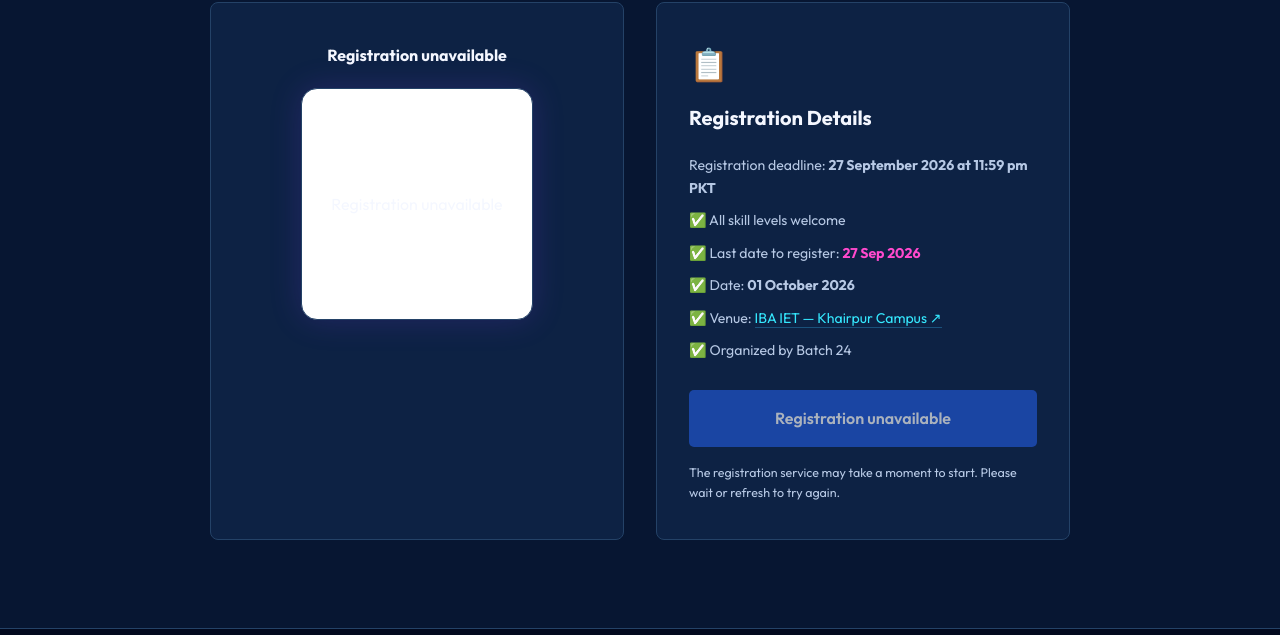
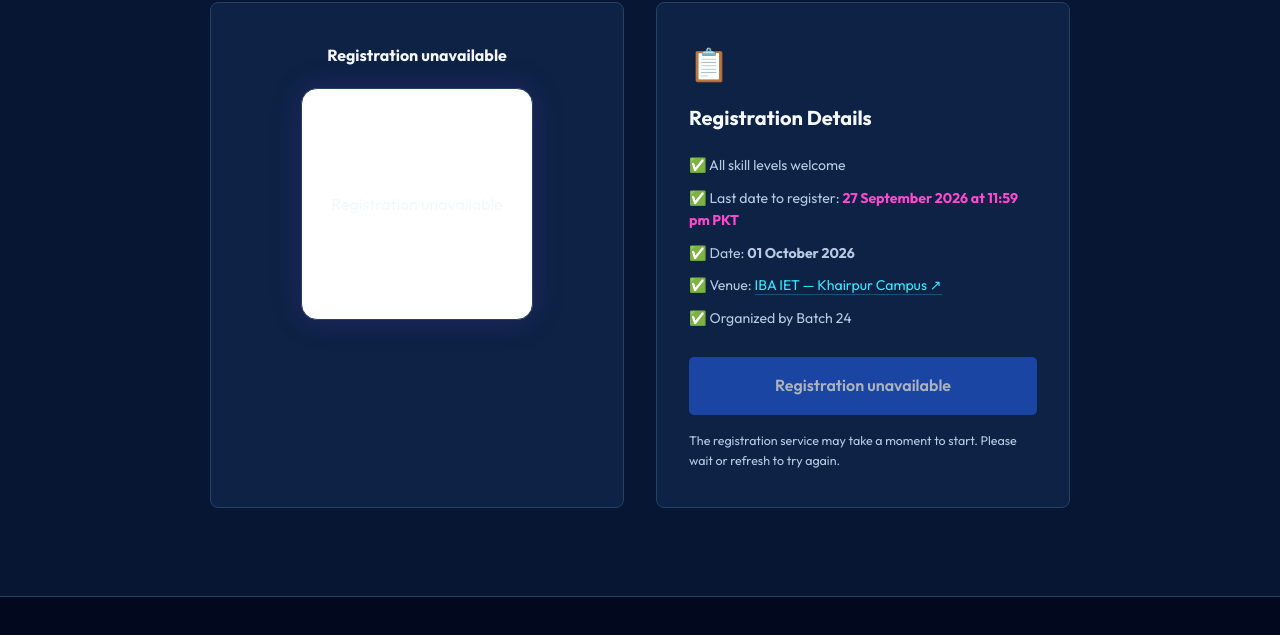
Before and after one commit to Jawad-maitlo/iet-techfest, a plain HTML site: page index.html in a window 1280 px wide. Shown: the part 2725-3360 px from the top of the page. Drawn offline with Linux system fonts and the light colour scheme; no server answers.

Commit message:
fixed date change

```diff
--- a/index.html
+++ b/index.html
@@ -241,9 +241,8 @@
           <div class="reg-info-icon">📋</div>
           <h3 class="reg-info-title">Registration Details</h3>
           <ul class="reg-checklist">
-            <li>Registration deadline: <strong data-registration-deadline>27 September 2026, 11:59:59 PM PKT</strong></li>
             <li>✅ All skill levels welcome</li>
-            <li>✅ Last date to register: <strong style="color:var(--c-pink)">27 Sep 2026</strong></li>
+            <li>✅ Last date to register: <strong data-registration-deadline style="color:var(--c-pink)">Loading deadline…</strong></li>
             <li>✅ Date: <strong data-event-date>01 October 2026</strong></li>
             <li>✅ Venue: <a href="https://maps.google.com/?q=IBA+Institute+of+Emerging+Technologies+Khairpur" target="_blank" rel="noopener" class="venue-link">IBA IET — Khairpur Campus ↗</a></li>
             <li>✅ Organized by Batch 24</li>
```
